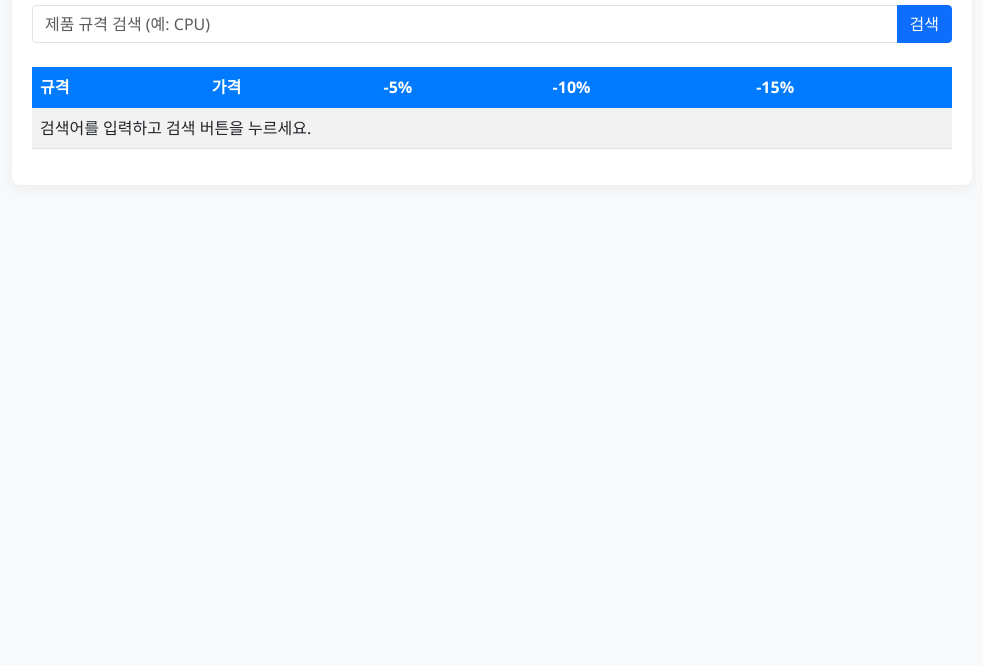
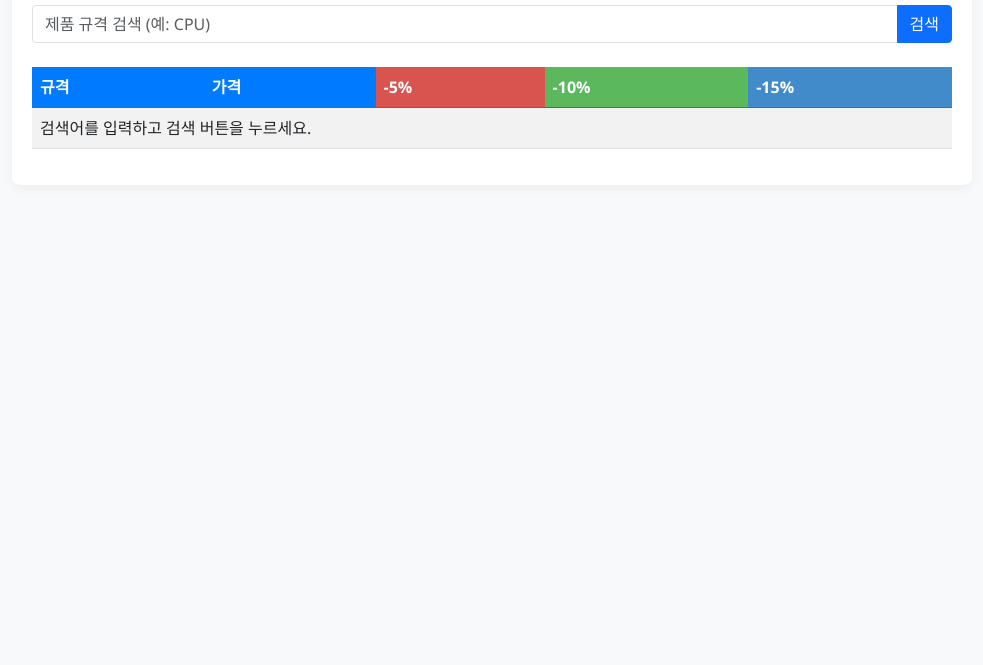
Before and after one commit to s95722462-cell/new_price_viewer, a plain HTML site: page index.html in a window 1280 px wide. Shown: the part 135-800 px from the top of the page, without its empty margins (148-1131 px from the left). Drawn offline with nearby package versions, Linux system fonts and the light colour scheme.

Commit message:
Add files via upload

```diff
--- a/style.css
+++ b/style.css
@@ -38,10 +38,23 @@ h1 {
     background-color: #e9ecef;
 }
 
+/* Price value colors */
 .table tbody td.price-normal { color: black; }
 .table tbody td.price-5 { color: red; }
 .table tbody td.price-10 { color: green; }
 .table tbody td.price-15 { color: blue; }
+
+/* Header background colors */
+.table thead th.price-5 {
+    background-color: #d9534f; /* Red */
+}
+.table thead th.price-10 {
+    background-color: #5cb85c; /* Green */
+}
+.table thead th.price-15 {
+    background-color: #428bca; /* Blue */
+}
+
 
 /* Responsive adjustments */
 @media (max-width: 768px) {
```
